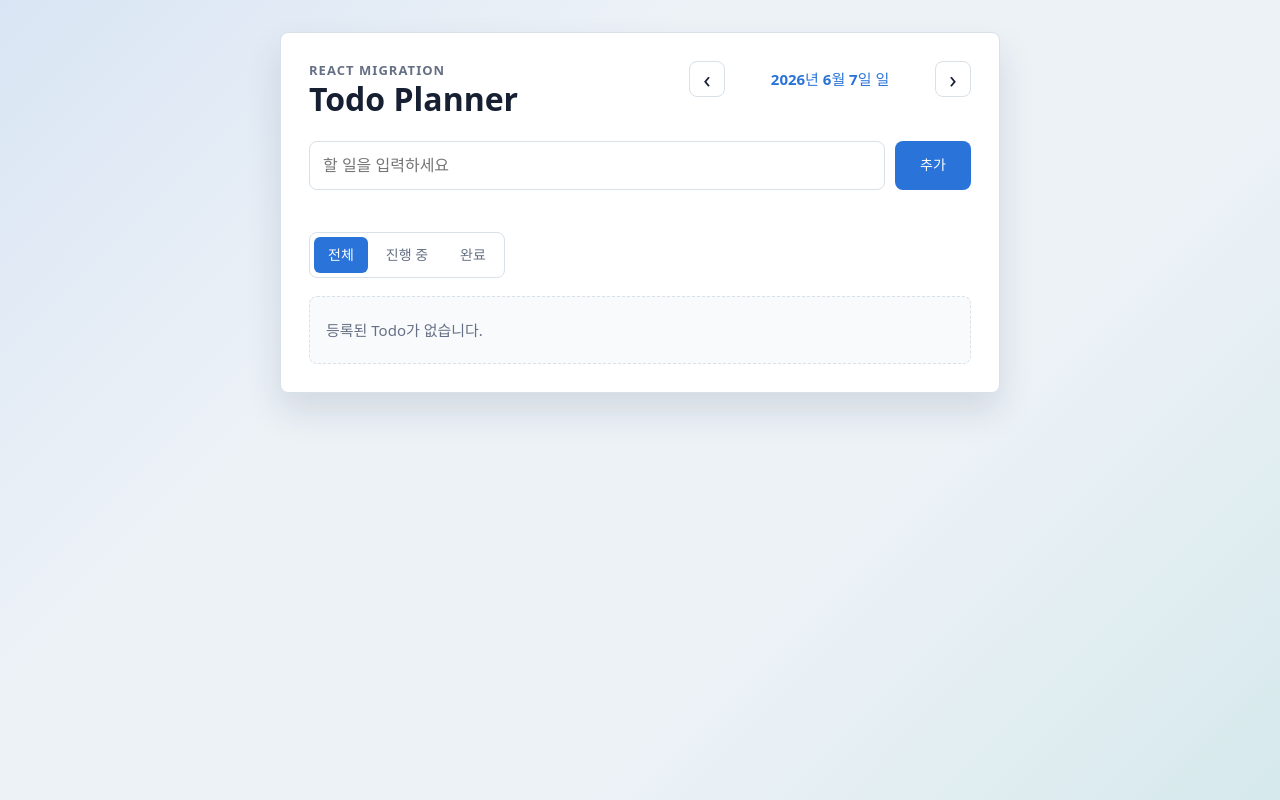
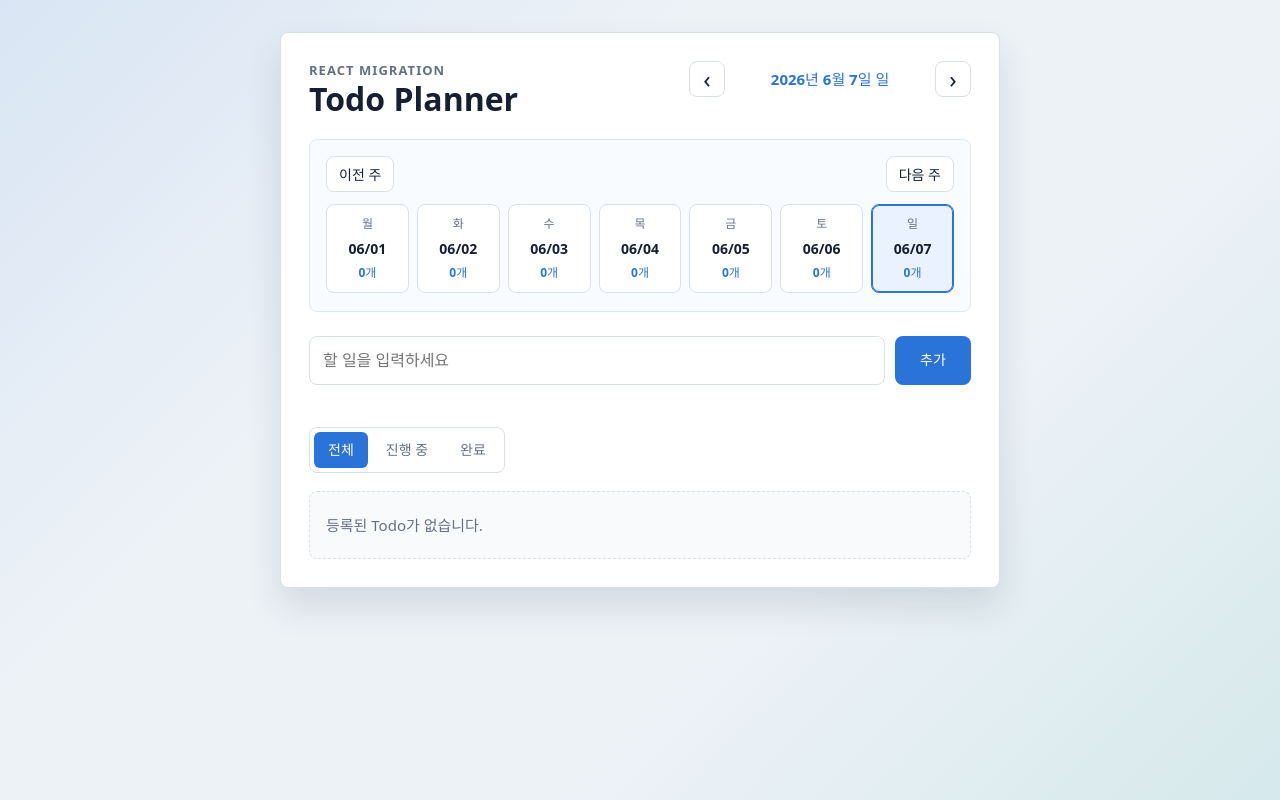
Before and after one commit to mark77234/kakao-assignment-1, a React (Vite) app: page / in a window 1280 px wide. Built offline with nearby package versions, Linux system fonts and the light colour scheme.

Commit message:
feat: Todo 주간 뷰 마이그레이션하기

```diff
--- a/src/App.css
+++ b/src/App.css
@@ -141,6 +141,107 @@
 .primary-button:active,
 .todo-action-button:active {
   transform: translateY(1px);
+}
+
+.week-section {
+  margin-top: 22px;
+  padding: 16px;
+  border: 1px solid #dce7f5;
+  border-radius: 8px;
+  background: #f8fbff;
+}
+
+.week-nav {
+  display: flex;
+  justify-content: space-between;
+  gap: 8px;
+  margin-bottom: 12px;
+}
+
+.text-button {
+  min-height: 36px;
+  border: 1px solid var(--border);
+  border-radius: 8px;
+  background: #fff;
+  color: var(--text-main);
+  cursor: pointer;
+  font: inherit;
+  font-size: 14px;
+  font-weight: 700;
+  padding: 0 12px;
+  transition:
+    border-color 0.18s ease,
+    color 0.18s ease,
+    transform 0.18s ease;
+}
+
+.text-button:hover {
+  border-color: var(--primary);
+  color: var(--primary);
+}
+
+.text-button:active {
+  transform: translateY(1px);
+}
+
+.week-grid {
+  display: grid;
+  grid-template-columns: repeat(7, minmax(74px, 1fr));
+  gap: 8px;
+  overflow-x: auto;
+  padding-bottom: 2px;
+}
+
+.week-day {
+  min-height: 88px;
+  border: 1px solid var(--border);
+  border-radius: 8px;
+  background: #fff;
+  color: var(--text-main);
+  cursor: pointer;
+  padding: 10px 6px;
+  text-align: center;
+  transition:
+    background-color 0.18s ease,
+    border-color 0.18s ease,
+    box-shadow 0.18s ease;
+}
+
+.week-day:hover {
+  border-color: var(--primary);
+}
+
+.week-day.is-selected {
+  border-color: var(--primary);
+  background: #eaf2ff;
+}
+
+.week-day.is-today {
+  box-shadow: inset 0 0 0 1px var(--primary);
+}
+
+.week-day-name,
+.week-day-date,
+.week-day-count {
+  display: block;
+}
+
+.week-day-name {
+  color: var(--text-sub);
+  font-size: 12px;
+}
+
+.week-day-date {
+  margin-top: 5px;
+  font-size: 14px;
+  font-weight: 800;
+}
+
+.week-day-count {
+  margin-top: 5px;
+  color: var(--primary);
+  font-size: 12px;
+  font-weight: 700;
 }
 
 .filter-section {
@@ -317,6 +418,14 @@
     min-height: 44px;
   }
 
+  .week-section {
+    padding: 14px;
+  }
+
+  .week-grid {
+    grid-template-columns: repeat(7, minmax(70px, 1fr));
+  }
+
   .filter-tabs {
     display: flex;
     width: 100%;
--- a/src/App.jsx
+++ b/src/App.jsx
@@ -1,7 +1,9 @@
 import { useEffect, useState } from 'react'
 import './App.css'
 
-const STORAGE_KEY = 'todoApp.todos'
+const TODOS_STORAGE_KEY = 'todoApp.todos'
+const SELECTED_DATE_STORAGE_KEY = 'todoApp.selectedDate'
+const WEEK_START_STORAGE_KEY = 'todoApp.weekStartDate'
 
 const FILTER_TYPES = {
   ALL: 'all',
@@ -14,6 +16,8 @@ const FILTER_OPTIONS = [
   { label: '진행 중', value: FILTER_TYPES.ACTIVE },
   { label: '완료', value: FILTER_TYPES.COMPLETED },
 ]
+
+const DAY_NAMES = ['월', '화', '수', '목', '금', '토', '일']
 
 function formatDateKey(dateValue) {
   const dateObject =
@@ -38,6 +42,31 @@ function addDays(dateKey, offsetDays) {
   return formatDateKey(movedDate)
 }
 
+function getWeekStart(dateKey) {
+  const baseDate = parseDateKey(dateKey)
+  const day = baseDate.getDay()
+  const diffToMonday = day === 0 ? -6 : 1 - day
+  baseDate.setDate(baseDate.getDate() + diffToMonday)
+
+  return formatDateKey(baseDate)
+}
+
+function getWeekRange(weekStartDate) {
+  return Array.from({ length: 7 }, (_, index) => addDays(weekStartDate, index))
+}
+
+function isToday(dateKey) {
+  return dateKey === formatDateKey(new Date())
+}
+
+function isValidDateKey(dateKey) {
+  if (typeof dateKey !== 'string' || !/^\d{4}-\d{2}-\d{2}$/.test(dateKey)) {
+    return false
+  }
+
+  return formatDateKey(parseDateKey(dateKey)) === dateKey
+}
+
 function formatReadableDate(dateKey) {
   const dateObject = parseDateKey(dateKey)
 
@@ -58,11 +87,11 @@ function createTodoId() {
 }
 
 function saveTodos(todos) {
-  localStorage.setItem(STORAGE_KEY, JSON.stringify(todos))
+  localStorage.setItem(TODOS_STORAGE_KEY, JSON.stringify(todos))
 }
 
 function loadTodos() {
-  const storedValue = localStorage.getItem(STORAGE_KEY)
+  const storedValue = localStorage.getItem(TODOS_STORAGE_KEY)
   if (!storedValue) {
     return []
   }
@@ -99,6 +128,34 @@ function normalizeTodos(rawTodos) {
     })
 }
 
+function saveDate(storageKey, dateKey) {
+  localStorage.setItem(storageKey, dateKey)
+}
+
+function loadDate(storageKey, fallbackDate) {
+  const storedDate = localStorage.getItem(storageKey)
+
+  return isValidDateKey(storedDate) ? storedDate : fallbackDate
+}
+
+function loadSelectedDate() {
+  return loadDate(SELECTED_DATE_STORAGE_KEY, formatDateKey(new Date()))
+}
+
+function loadWeekStartDate(selectedDate) {
+  const fallbackWeekStartDate = getWeekStart(selectedDate)
+  const storedWeekStartDate = loadDate(
+    WEEK_START_STORAGE_KEY,
+    fallbackWeekStartDate,
+  )
+
+  if (getWeekStart(selectedDate) !== storedWeekStartDate) {
+    return fallbackWeekStartDate
+  }
+
+  return storedWeekStartDate
+}
+
 function getFilteredTodos(todos, currentFilter) {
   if (currentFilter === FILTER_TYPES.ACTIVE) {
     return todos.filter((todo) => !todo.isCompleted)
@@ -123,6 +180,10 @@ function getEmptyStateMessage(todos, todosForSelectedDate) {
   return '해당 조건의 Todo가 없습니다.'
 }
 
+function getTodoCountByDate(todos, dateKey) {
+  return todos.filter((todo) => todo.date === dateKey).length
+}
+
 function App() {
   const [todos, setTodos] = useState(loadTodos)
   const [todoInput, setTodoInput] = useState('')
@@ -130,7 +191,10 @@ function App() {
   const [editingTodoId, setEditingTodoId] = useState(null)
   const [editingText, setEditingText] = useState('')
   const [currentFilter, setCurrentFilter] = useState(FILTER_TYPES.ALL)
-  const [selectedDate, setSelectedDate] = useState(formatDateKey(new Date()))
+  const [selectedDate, setSelectedDate] = useState(loadSelectedDate)
+  const [weekStartDate, setWeekStartDate] = useState(() =>
+    loadWeekStartDate(selectedDate),
+  )
 
   const todosForSelectedDate = todos.filter((todo) => {
     return todo.date === selectedDate
@@ -138,16 +202,46 @@ function App() {
   const visibleTodos = getFilteredTodos(todosForSelectedDate, currentFilter)
   const emptyStateMessage = getEmptyStateMessage(todos, todosForSelectedDate)
   const selectedDateLabel = formatReadableDate(selectedDate)
+  const weekDates = getWeekRange(weekStartDate)
 
   useEffect(() => {
     saveTodos(todos)
   }, [todos])
 
-  const handleMoveDate = (offsetDays) => {
-    setSelectedDate((currentDate) => addDays(currentDate, offsetDays))
+  useEffect(() => {
+    saveDate(SELECTED_DATE_STORAGE_KEY, selectedDate)
+  }, [selectedDate])
+
+  useEffect(() => {
+    saveDate(WEEK_START_STORAGE_KEY, weekStartDate)
+  }, [weekStartDate])
+
+  const resetTransientTodoState = () => {
     setEditingTodoId(null)
     setEditingText('')
     setMessage('')
+  }
+
+  const selectDate = (dateKey) => {
+    setSelectedDate(dateKey)
+    setWeekStartDate(getWeekStart(dateKey))
+    resetTransientTodoState()
+  }
+
+  const handleMoveDate = (offsetDays) => {
+    const nextDate = addDays(selectedDate, offsetDays)
+
+    selectDate(nextDate)
+  }
+
+  const handleMoveWeek = (offsetWeeks) => {
+    const offsetDays = offsetWeeks * 7
+
+    setSelectedDate((currentDate) => addDays(currentDate, offsetDays))
+    setWeekStartDate((currentWeekStartDate) =>
+      addDays(currentWeekStartDate, offsetDays),
+    )
+    resetTransientTodoState()
   }
 
   const handleAddTodo = (event) => {
@@ -273,6 +367,53 @@ function App() {
           </button>
         </div>
       </header>
+
+      <section className="week-section" aria-label="주간 뷰">
+        <div className="week-nav">
+          <button
+            type="button"
+            className="text-button"
+            onClick={() => handleMoveWeek(-1)}
+          >
+            이전 주
+          </button>
+          <button
+            type="button"
+            className="text-button"
+            onClick={() => handleMoveWeek(1)}
+          >
+            다음 주
+          </button>
+        </div>
+        <div className="week-grid">
+          {weekDates.map((dateKey, index) => {
+            const dateObject = parseDateKey(dateKey)
+            const isSelectedDate = selectedDate === dateKey
+            const isTodayDate = isToday(dateKey)
+            const todoCount = getTodoCountByDate(todos, dateKey)
+
+            return (
+              <button
+                key={dateKey}
+                type="button"
+                className={`week-day ${isSelectedDate ? 'is-selected' : ''} ${
+                  isTodayDate ? 'is-today' : ''
+                }`}
+                data-date={dateKey}
+                aria-pressed={isSelectedDate}
+                onClick={() => selectDate(dateKey)}
+              >
+                <span className="week-day-name">{DAY_NAMES[index]}</span>
+                <span className="week-day-date">
+                  {String(dateObject.getMonth() + 1).padStart(2, '0')}/
+                  {String(dateObject.getDate()).padStart(2, '0')}
+                </span>
+                <span className="week-day-count">{todoCount}개</span>
+              </button>
+            )
+          })}
+        </div>
+      </section>
 
       <section className="input-section" aria-label="Todo 추가">
         <form className="input-row" onSubmit={handleAddTodo}>
```
